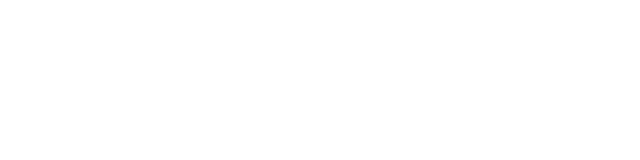
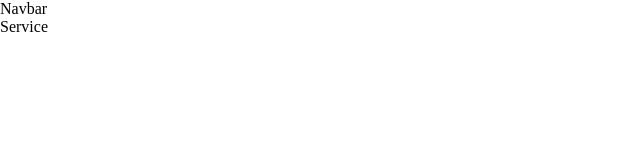
Before and after one commit to savbatovasadbek/newFigma, a React (Vite) app: page / in a window 1280 px wide. Shown: the top 160 px of the page, without its empty margins (0-640 px from the left). Built offline with nearby package versions, Linux system fonts and the light colour scheme.

Commit message:
Navbar and Service added

```diff
--- a/src/App.css
+++ b/src/App.css
@@ -3,3 +3,16 @@
   padding: 0;
   box-sizing: border-box;
 }
+
+html {
+  scroll-behavior: smooth;
+}
+
+body {
+  background-color: #fff;
+}
+
+.container {
+  width: 1320px;
+  margin: 0 auto;
+}
--- a/src/App.jsx
+++ b/src/App.jsx
@@ -1,7 +1,14 @@
 import "./App.css";
+import Navbar from "./components/Navbar/Navbar";
+import Service from "./components/Service/Service";
 
 function App() {
-  return <></>;
+  return (
+    <>
+      <Navbar />
+      <Service />
+    </>
+  );
 }
 
 export default App;
--- /dev/null
+++ b/src/components/Navbar/Navbar.jsx
@@ -0,0 +1,5 @@
+const Navbar = () => {
+  return <div>Navbar</div>;
+};
+
+export default Navbar;
--- /dev/null
+++ b/src/components/Navbar/index.js
@@ -0,0 +1 @@
+export * from "./Navbar";
--- /dev/null
+++ b/src/components/Service/Service.jsx
@@ -0,0 +1,5 @@
+const Service = () => {
+  return <div>Service</div>;
+};
+
+export default Service;
--- /dev/null
+++ b/src/components/Service/index.js
@@ -0,0 +1 @@
+export * from "./Service";
```
